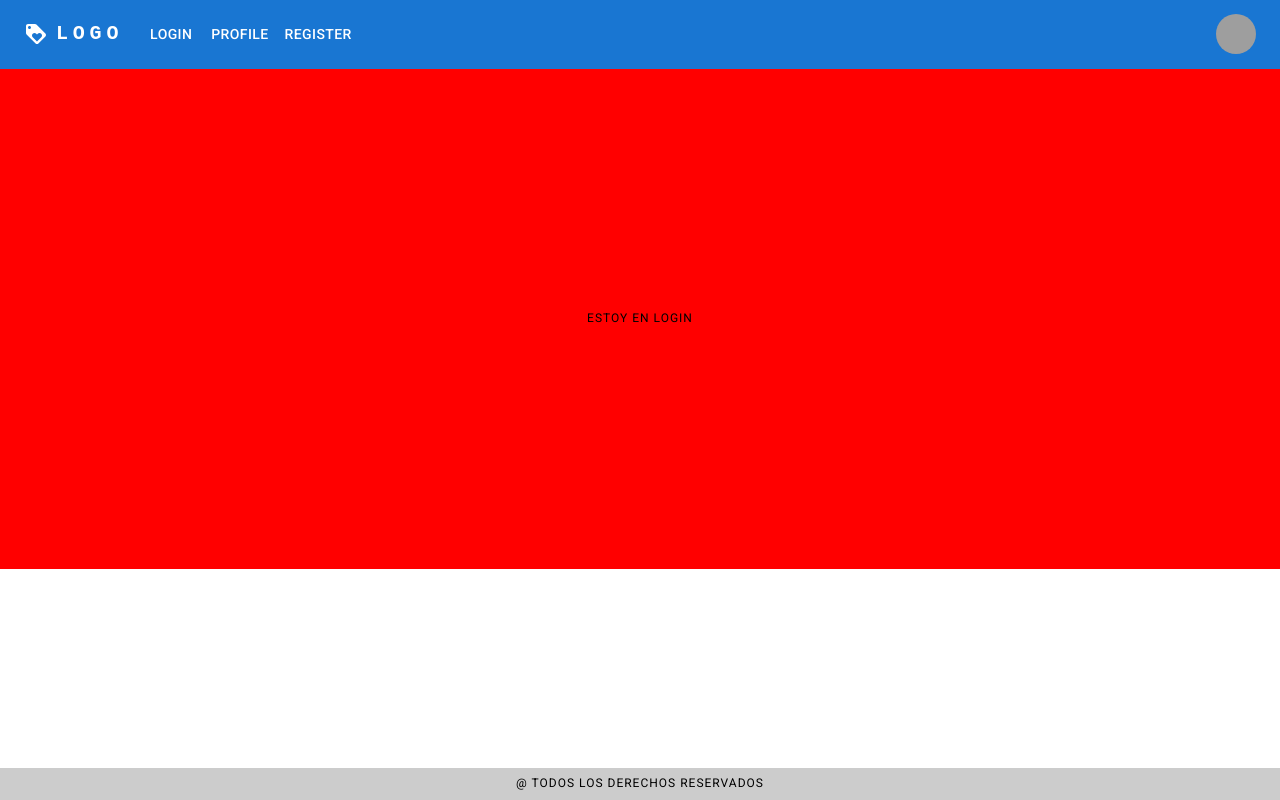
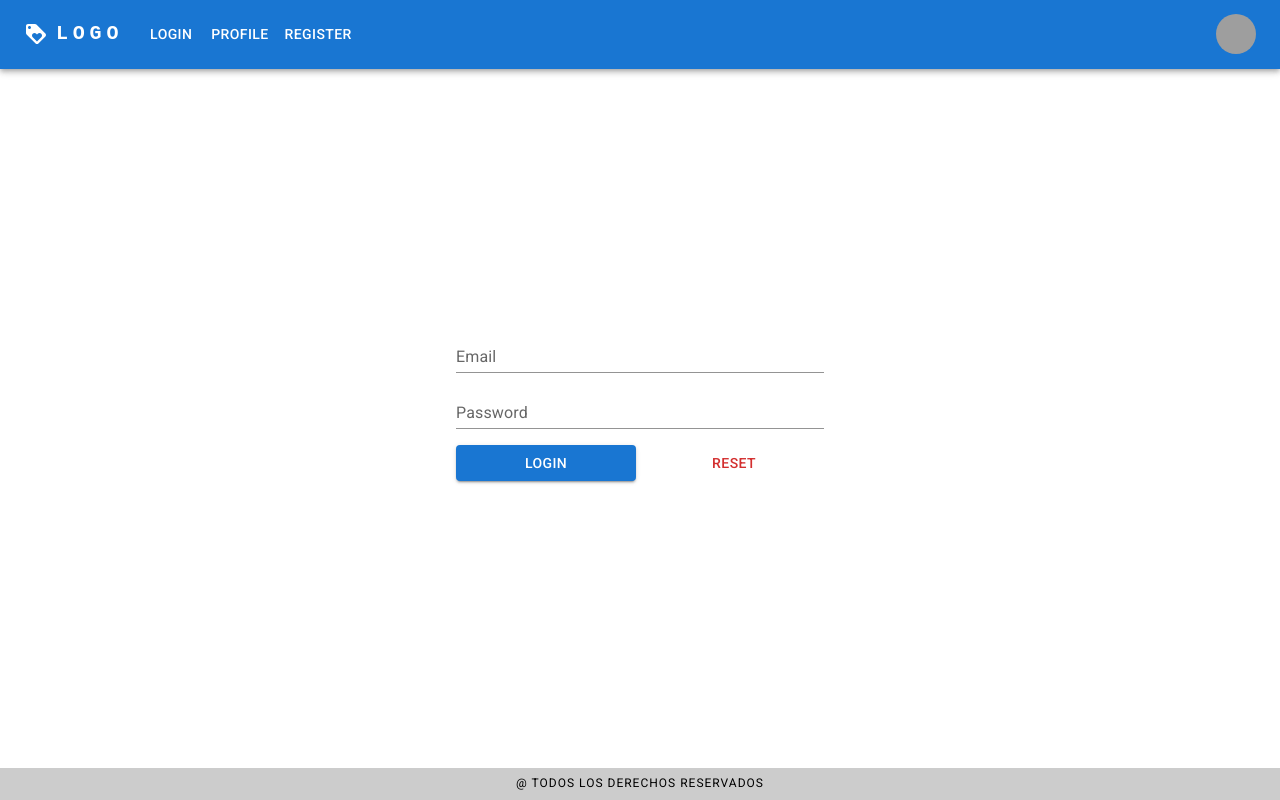
Before and after one commit to No-Country/c7-33-t-pern-frontend, a React (Vite) app: page /login in a window 1280 px wide. Built offline with nearby package versions, Linux system fonts and the light colour scheme; grey boxes are pictures that could not be loaded.

Commit message:
form login

```diff
--- a/src/pages/Login.jsx
+++ b/src/pages/Login.jsx
@@ -1,16 +1,60 @@
-import {Grid, Typography} from '@mui/material'
+import {Button, TextField, Typography, Grid, Box} from '@mui/material'
+import {useForm} from 'react-hook-form'
 
-const Login = () => (
-  <Grid
-    container
-    alignItems="center"
-    justifyContent="center"
-    sx={{height: '500px', backgroundColor: 'red'}}
-  >
-    <Grid item>
-      <Typography variant="overline">estoy en login</Typography>
-    </Grid>
-  </Grid>
-)
+const Login = () => {
+  const {
+    register,
+    handleSubmit,
+    formState: {errors},
+  } = useForm()
+
+  const onSubmit = (data) => console.log(data)
+
+  return (
+    <Box mt={{xs: 15, sm: 30}} mx="auto" p={2} sx={{maxWidth: 400}}>
+      <form style={{width: '100%'}} onSubmit={handleSubmit(onSubmit)}>
+        <Grid container spacing={1}>
+          <Grid item xs={12}>
+            <TextField
+              fullWidth
+              label="Email"
+              type="email"
+              variant="standard"
+              {...register('email', {required: true})}
+            />
+            {errors.email && (
+              <Typography color="error" variant="caption">
+                email invalid
+              </Typography>
+            )}
+          </Grid>
+
+          <Grid item xs={12}>
+            <TextField
+              fullWidth
+              label="Password"
+              type="password"
+              variant="standard"
+              {...register('password', {required: true})}
+            />
+            {errors.password && <span>This field is required</span>}
+          </Grid>
+        </Grid>
+        <Grid container mt={1} spacing={1}>
+          <Grid item xs={6}>
+            <Button fullWidth type="submit" variant="contained">
+              Login
+            </Button>
+          </Grid>
+          <Grid item xs={6}>
+            <Button fullWidth color="error" type="reset" variant="text">
+              Reset
+            </Button>
+          </Grid>
+        </Grid>
+      </form>
+    </Box>
+  )
+}
 
 export default Login
```
